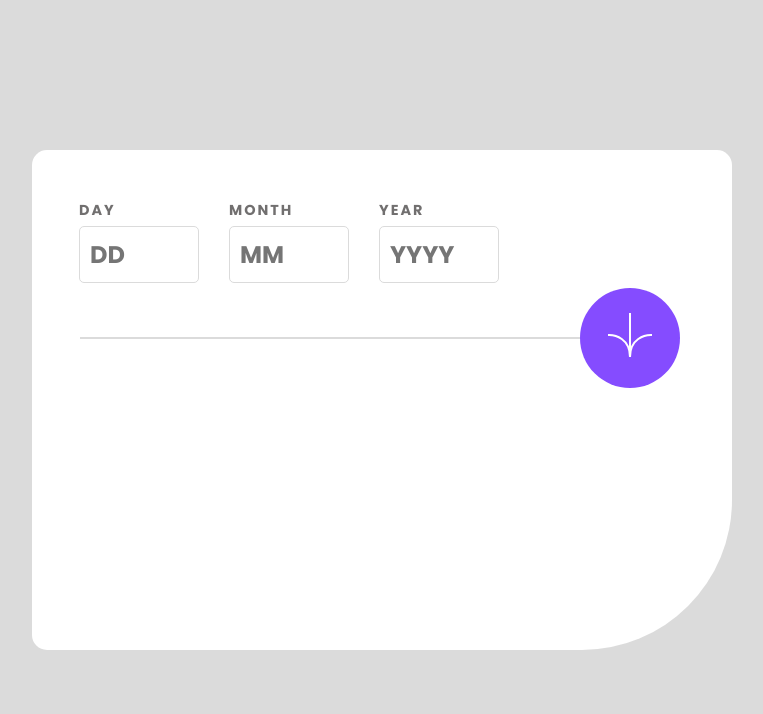
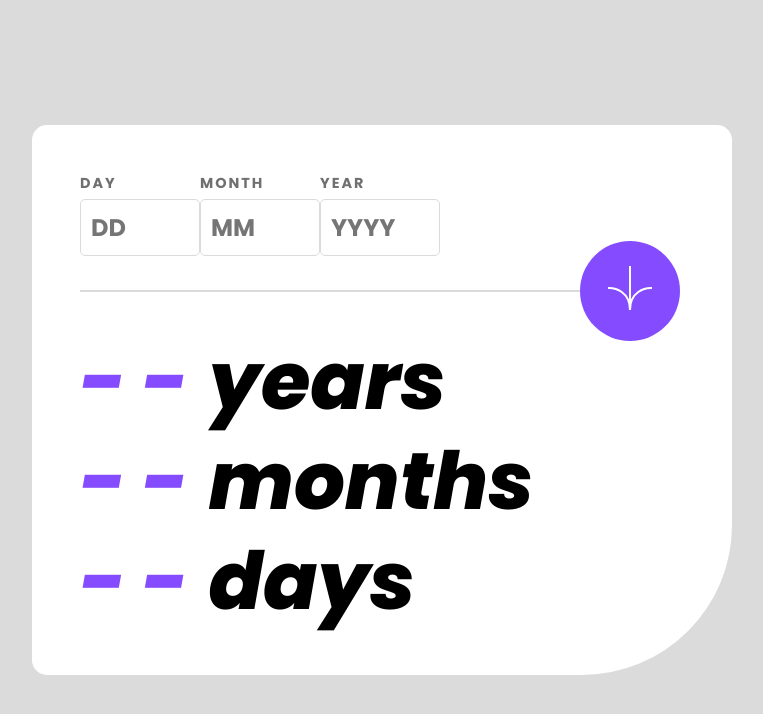
Before and after one commit to delfigica/age-calculator-react-app, a Next.js app: page / in a window 1280 px wide. Shown: the top 714 px of the page, without its empty margins (258-1021 px from the left). Built offline with nearby package versions, Linux system fonts and the light colour scheme.

Commit message:
result logic and desing

```diff
--- /dev/null
+++ b/src/components/Result.js
@@ -0,0 +1,17 @@
+import React from 'react'
+
+export const Result = ({data}) => {
+  return (
+    <div>
+        <div className='result-text-container'>
+            <span>{data.year !== '' ? data.year : '- -'}</span><p>years</p>
+        </div>
+        <div className='result-text-container'>
+            <span>{data.month !== '' ? data.month : '- -'}</span><p>months</p>
+        </div>
+        <div className='result-text-container'>
+            <span>{data.day !== '' ? data.day : '- -'}</span><p>days</p>
+        </div>
+    </div>
+  )
+}
--- a/src/pages/index.js
+++ b/src/pages/index.js
@@ -3,10 +3,56 @@ import Image from "next/image";
 import { Inter } from "next/font/google";
 import styles from "@/styles/Home.module.css";
 import { Form } from "@/components/Form";
+import { Result } from "@/components/Result";
+import { useEffect, useState } from "react";
 
 const inter = Inter({ subsets: ["latin"] });
 
 export default function Home() {
+  const [inputData, setInputData] = useState({
+    day: "",
+    month: "",
+    year: "",
+  });
+
+  const [resultData, setResultData] = useState({
+    day: "",
+    month: "",
+    year: "",
+  });
+
+  useEffect(() => {
+    if (
+      inputData.day !== "" &&
+      inputData.month !== "" &&
+      inputData.year !== ""
+    ) {
+      const currentDate = new Date();
+      const userData = new Date(
+        `${inputData.year}-
+        ${inputData.month}-
+        ${inputData.day}`
+      );
+      console.log("userData: ", userData);
+      const timeDiff = Math.abs(currentDate.getTime() - userData.getTime());
+
+      const days = Math.floor(timeDiff / (1000 * 60 * 60 * 24));
+      const months = Math.floor(days / 30.436875);
+      const years = Math.floor(months / 12);
+
+      setResultData({
+        day: days,
+        month: months,
+        year: years,
+      });
+    } else {
+      setResultData({
+        day: "",
+        month: "",
+        year: "",
+      });
+    }
+  }, [inputData]);
   return (
     <>
       <Head>
@@ -17,7 +63,8 @@ export default function Home() {
       </Head>
       <div className="container">
         <div className="card">
-          <Form />
+          <Form setData={setInputData} />
+          <Result data={resultData} />
         </div>
       </div>
     </>
--- a/src/styles/globals.css
+++ b/src/styles/globals.css
@@ -22,21 +22,18 @@ img {
 .card {
   background-color: white;
   width: 700px;
-  height: 500px;
+  height: 550px;
   border-radius: 15px 15px 150px 15px;
+  padding: 3em;
 }
-form {
-  margin-top: 50px;
-}
+
+
 .form-container {
   display: flex;
-  padding: 0 2em;
 }
-
-.input-container {
-  margin: 0px 15px;
+.input-middle-container {
+  margin: 0 40px;
 }
-
 .input-container p {
   color: hsl(0, 1%, 44%);
   font-size: 0.9em;
@@ -66,7 +63,7 @@ img {
 .btn-submit-container {
   display: flex;
   align-items: center;
-  padding: 0 3em;
+  margin-top: -20px;
 }
 
 .btn-submit-container hr {
@@ -98,3 +95,15 @@ img {
   font-size: .8em;
   font-style: italic;
 }
+
+.result-text-container {
+  display: flex;
+  font-size: 5em;
+  font-weight: 800;
+  font-style: italic;
+  margin-top: -20px;
+}
+.result-text-container span {
+  color:hsl(259, 100%, 65%);
+  margin-right: 20px;
+}
```
